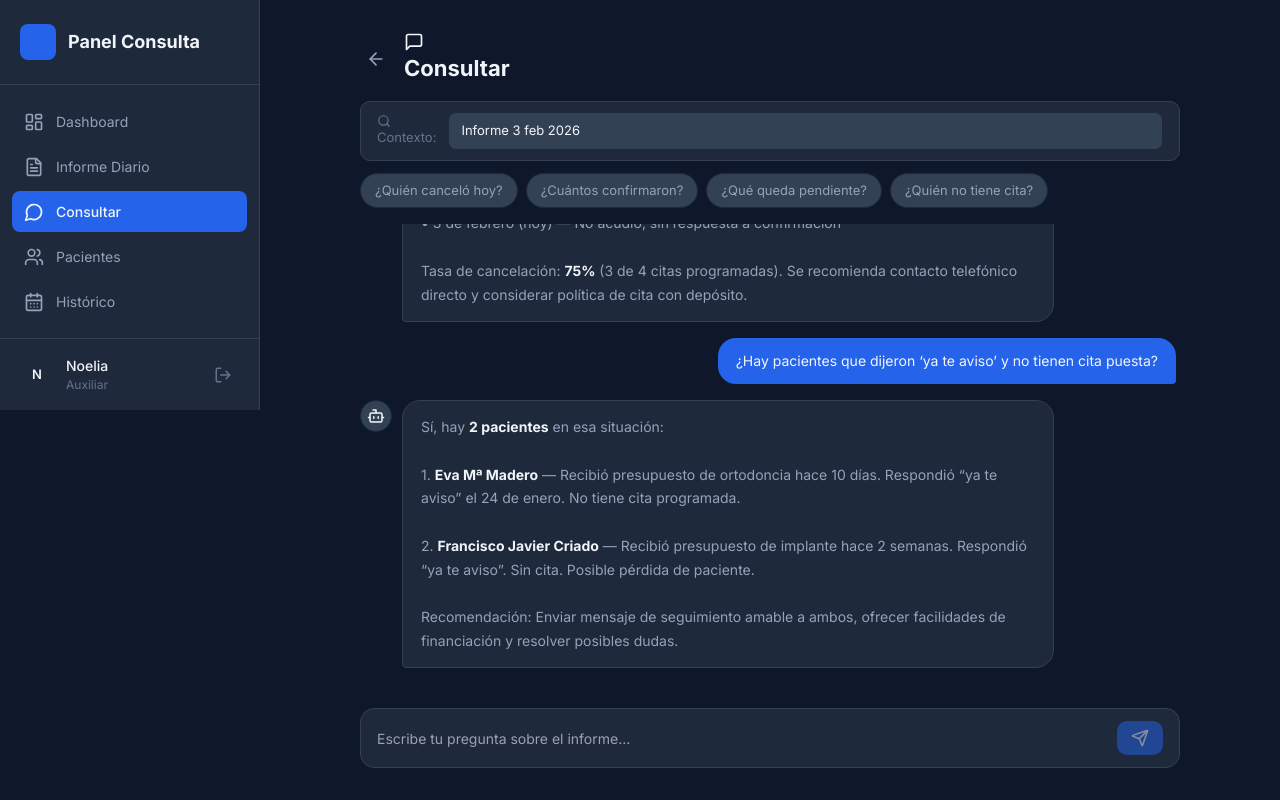
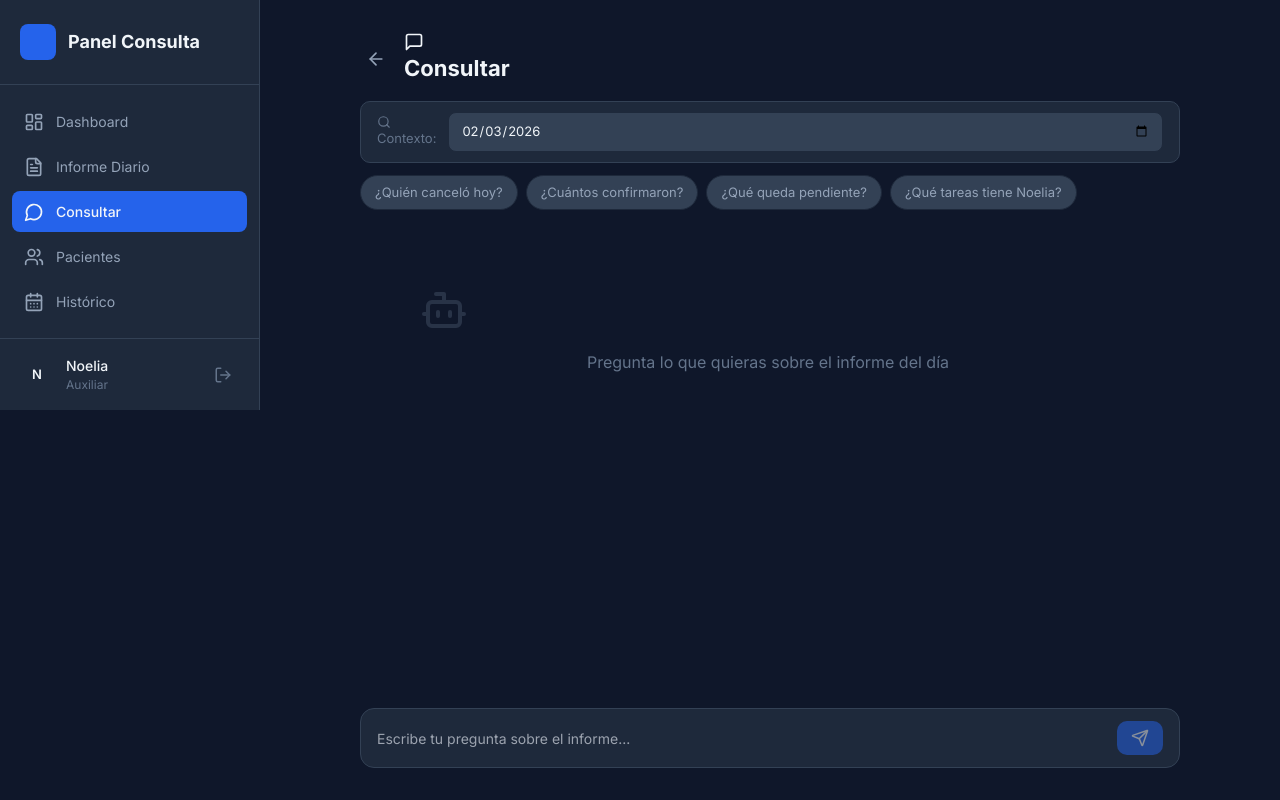
Before and after one commit to semaes111/whatsapp-clinic-dashboard, a Next.js app: page /chat in a window 1280 px wide. Built offline with nearby package versions, Linux system fonts and the light colour scheme.

Commit message:
feat: connect chat UI to real Claude API via n8n

```diff
--- a/src/app/(dashboard)/chat/page.tsx
+++ b/src/app/(dashboard)/chat/page.tsx
@@ -6,251 +6,54 @@ import {
   ArrowLeft,
   Send,
   Bot,
-  User,
-  ChevronDown,
   Search,
   MessageSquare,
+  Loader2,
 } from "lucide-react";
-
-/* ------------------------------------------------------------------ */
-/*  TYPES                                                              */
-/* ------------------------------------------------------------------ */
 
 interface ChatMessage {
   id: number;
   role: "user" | "assistant";
   text: string;
+  loading?: boolean;
 }
 
-/* ------------------------------------------------------------------ */
-/*  MOCK DATA                                                          */
-/* ------------------------------------------------------------------ */
-
 const suggestedQuestions = [
-  "\u00bfQui\u00e9n cancel\u00f3 hoy?",
-  "\u00bfCu\u00e1ntos confirmaron?",
-  "\u00bfQu\u00e9 queda pendiente?",
-  "\u00bfQui\u00e9n no tiene cita?",
+  "¿Quién canceló hoy?",
+  "¿Cuántos confirmaron?",
+  "¿Qué queda pendiente?",
+  "¿Qué tareas tiene Noelia?",
 ];
 
-const initialMessages: ChatMessage[] = [
-  {
-    id: 1,
-    role: "user",
-    text: "\u00bfQui\u00e9n cancel\u00f3 hoy y por qu\u00e9?",
-  },
-  {
-    id: 2,
-    role: "assistant",
-    text: "Hoy hubo 2 cancelaciones:\n\n1. **Yolanda Rubi** \u2014 Cancel\u00f3 por motivos personales. Ya se ha reagendado su cita para el 11 de febrero.\n\n2. **Elena Aguado** \u2014 No acudi\u00f3 a su cita y no respondi\u00f3 a los mensajes de confirmaci\u00f3n. No tiene nueva cita asignada. Es la tercera cancelaci\u00f3n en los \u00faltimos 2 meses. Requiere seguimiento prioritario.",
-  },
-  {
-    id: 3,
-    role: "user",
-    text: "\u00bfCu\u00e1ntas veces ha cancelado Elena en los \u00faltimos 3 meses?",
-  },
-  {
-    id: 4,
-    role: "assistant",
-    text: "**Elena Aguado** ha cancelado **3 veces** en los \u00faltimos 3 meses:\n\n\u2022 5 de diciembre \u2014 Cancel\u00f3 el mismo d\u00eda (motivo: \u201cno puedo ir\u201d)\n\u2022 14 de enero \u2014 No acudi\u00f3, no avis\u00f3\n\u2022 3 de febrero (hoy) \u2014 No acudi\u00f3, sin respuesta a confirmaci\u00f3n\n\nTasa de cancelaci\u00f3n: **75%** (3 de 4 citas programadas). Se recomienda contacto telef\u00f3nico directo y considerar pol\u00edtica de cita con dep\u00f3sito.",
-  },
-  {
-    id: 5,
-    role: "user",
-    text: "\u00bfHay pacientes que dijeron \u2018ya te aviso\u2019 y no tienen cita puesta?",
-  },
-  {
-    id: 6,
-    role: "assistant",
-    text: "S\u00ed, hay **2 pacientes** en esa situaci\u00f3n:\n\n1. **Eva M\u00aa Madero** \u2014 Recibi\u00f3 presupuesto de ortodoncia hace 10 d\u00edas. Respondi\u00f3 \u201cya te aviso\u201d el 24 de enero. No tiene cita programada.\n\n2. **Francisco Javier Criado** \u2014 Recibi\u00f3 presupuesto de implante hace 2 semanas. Respondi\u00f3 \u201cya te aviso\u201d. Sin cita. Posible p\u00e9rdida de paciente.\n\nRecomendaci\u00f3n: Enviar mensaje de seguimiento amable a ambos, ofrecer facilidades de financiaci\u00f3n y resolver posibles dudas.",
-  },
-];
-
-/* ------------------------------------------------------------------ */
-/*  STYLES                                                             */
-/* ------------------------------------------------------------------ */
-
 const styles: Record<string, React.CSSProperties> = {
-  page: {
-    display: "flex",
-    flexDirection: "column",
-    height: "calc(100vh - 64px)",
-    maxWidth: 820,
-    margin: "0 auto",
-  },
-  headerRow: {
-    display: "flex",
-    alignItems: "center",
-    gap: 12,
-    marginBottom: 16,
-    flexShrink: 0,
-  },
-  backBtn: {
-    background: "none",
-    border: "none",
-    color: "var(--text-secondary)",
-    cursor: "pointer",
-    padding: 6,
-    borderRadius: 6,
-    display: "flex",
-    alignItems: "center",
-  },
-  title: {
-    fontSize: 22,
-    fontWeight: 700,
-    color: "var(--text-primary)",
-    flex: 1,
-  },
-  contextBar: {
-    display: "flex",
-    alignItems: "center",
-    gap: 12,
-    padding: "10px 16px",
-    backgroundColor: "var(--bg-card)",
-    border: "1px solid var(--border)",
-    borderRadius: 10,
-    marginBottom: 12,
-    flexShrink: 0,
-  },
-  contextLabel: {
-    fontSize: 13,
-    color: "var(--text-muted)",
-    whiteSpace: "nowrap" as const,
-  },
-  select: {
-    flex: 1,
-    backgroundColor: "var(--bg-surface)",
-    border: "1px solid var(--border-light)",
-    borderRadius: 8,
-    padding: "8px 12px",
-    color: "var(--text-primary)",
-    fontSize: 13,
-    outline: "none",
-    cursor: "pointer",
-    appearance: "none" as const,
-    backgroundImage: "none",
-  },
-  chipsRow: {
-    display: "flex",
-    gap: 8,
-    flexWrap: "wrap" as const,
-    marginBottom: 16,
-    flexShrink: 0,
-  },
-  chip: {
-    padding: "7px 14px",
-    backgroundColor: "var(--bg-surface)",
-    border: "1px solid var(--border-light)",
-    borderRadius: 20,
-    fontSize: 13,
-    color: "var(--text-secondary)",
-    cursor: "pointer",
-    transition: "all 0.15s",
-    whiteSpace: "nowrap" as const,
-  },
-  messagesArea: {
-    flex: 1,
-    overflowY: "auto" as const,
-    paddingRight: 4,
-    display: "flex",
-    flexDirection: "column" as const,
-    gap: 16,
-    paddingBottom: 16,
-  },
-  userBubble: {
-    alignSelf: "flex-end",
-    backgroundColor: "var(--accent)",
-    color: "var(--white)",
-    padding: "12px 18px",
-    borderRadius: "18px 18px 4px 18px",
-    maxWidth: "75%",
-    fontSize: 14,
-    lineHeight: 1.6,
-    whiteSpace: "pre-wrap" as const,
-  },
-  aiBubbleRow: {
-    display: "flex",
-    alignItems: "flex-start",
-    gap: 10,
-    maxWidth: "85%",
-  },
-  aiAvatar: {
-    width: 32,
-    height: 32,
-    borderRadius: "50%",
-    backgroundColor: "var(--bg-surface)",
-    border: "1px solid var(--border-light)",
-    display: "flex",
-    alignItems: "center",
-    justifyContent: "center",
-    flexShrink: 0,
-  },
-  aiBubble: {
-    backgroundColor: "var(--bg-card)",
-    border: "1px solid var(--border)",
-    color: "var(--text-secondary)",
-    padding: "14px 18px",
-    borderRadius: "18px 18px 18px 4px",
-    fontSize: 14,
-    lineHeight: 1.7,
-    whiteSpace: "pre-wrap" as const,
-  },
-  inputBar: {
-    display: "flex",
-    alignItems: "center",
-    gap: 10,
-    padding: "12px 16px",
-    backgroundColor: "var(--bg-card)",
-    border: "1px solid var(--border)",
-    borderRadius: 14,
-    marginTop: 8,
-    flexShrink: 0,
-  },
-  input: {
-    flex: 1,
-    background: "none",
-    border: "none",
-    outline: "none",
-    color: "var(--text-primary)",
-    fontSize: 14,
-    padding: "4px 0",
-  },
-  sendBtn: {
-    backgroundColor: "var(--accent)",
-    border: "none",
-    borderRadius: 10,
-    padding: "8px 14px",
-    cursor: "pointer",
-    display: "flex",
-    alignItems: "center",
-    justifyContent: "center",
-    color: "var(--white)",
-    transition: "background 0.15s",
-  },
+  page: { display: "flex", flexDirection: "column", height: "calc(100vh - 64px)", maxWidth: 820, margin: "0 auto" },
+  headerRow: { display: "flex", alignItems: "center", gap: 12, marginBottom: 16, flexShrink: 0 },
+  backBtn: { background: "none", border: "none", color: "var(--text-secondary)", cursor: "pointer", padding: 6, borderRadius: 6, display: "flex", alignItems: "center" },
+  title: { fontSize: 22, fontWeight: 700, color: "var(--text-primary)", flex: 1 },
+  contextBar: { display: "flex", alignItems: "center", gap: 12, padding: "10px 16px", backgroundColor: "var(--bg-card)", border: "1px solid var(--border)", borderRadius: 10, marginBottom: 12, flexShrink: 0 },
+  contextLabel: { fontSize: 13, color: "var(--text-muted)", whiteSpace: "nowrap" as const },
+  dateInput: { flex: 1, backgroundColor: "var(--bg-surface)", border: "1px solid var(--border-light)", borderRadius: 8, padding: "8px 12px", color: "var(--text-primary)", fontSize: 13, outline: "none" },
+  chipsRow: { display: "flex", gap: 8, flexWrap: "wrap" as const, marginBottom: 16, flexShrink: 0 },
+  chip: { padding: "7px 14px", backgroundColor: "var(--bg-surface)", border: "1px solid var(--border-light)", borderRadius: 20, fontSize: 13, color: "var(--text-secondary)", cursor: "pointer", transition: "all 0.15s", whiteSpace: "nowrap" as const },
+  messagesArea: { flex: 1, overflowY: "auto" as const, paddingRight: 4, display: "flex", flexDirection: "column" as const, gap: 16, paddingBottom: 16 },
+  userBubble: { alignSelf: "flex-end", backgroundColor: "var(--accent)", color: "var(--white)", padding: "12px 18px", borderRadius: "18px 18px 4px 18px", maxWidth: "75%", fontSize: 14, lineHeight: 1.6, whiteSpace: "pre-wrap" as const },
+  aiBubbleRow: { display: "flex", alignItems: "flex-start", gap: 10, maxWidth: "85%" },
+  aiAvatar: { width: 32, height: 32, borderRadius: "50%", backgroundColor: "var(--bg-surface)", border: "1px solid var(--border-light)", display: "flex", alignItems: "center", justifyContent: "center", flexShrink: 0 },
+  aiBubble: { backgroundColor: "var(--bg-card)", border: "1px solid var(--border)", color: "var(--text-secondary)", padding: "14px 18px", borderRadius: "18px 18px 18px 4px", fontSize: 14, lineHeight: 1.7, whiteSpace: "pre-wrap" as const },
+  inputBar: { display: "flex", alignItems: "center", gap: 10, padding: "12px 16px", backgroundColor: "var(--bg-card)", border: "1px solid var(--border)", borderRadius: 14, marginTop: 8, flexShrink: 0 },
+  input: { flex: 1, background: "none", border: "none", outline: "none", color: "var(--text-primary)", fontSize: 14, padding: "4px 0" },
+  sendBtn: { backgroundColor: "var(--accent)", border: "none", borderRadius: 10, padding: "8px 14px", cursor: "pointer", display: "flex", alignItems: "center", justifyContent: "center", color: "var(--white)", transition: "background 0.15s" },
 };
 
-/* ------------------------------------------------------------------ */
-/*  HELPERS                                                            */
-/* ------------------------------------------------------------------ */
-
 function renderFormattedText(text: string) {
-  // Very simple markdown-like rendering for bold
   const parts = text.split(/(\*\*[^*]+\*\*)/g);
   return parts.map((part, i) => {
     if (part.startsWith("**") && part.endsWith("**")) {
-      return (
-        <strong key={i} style={{ color: "var(--text-primary)" }}>
-          {part.slice(2, -2)}
-        </strong>
-      );
+      return <strong key={i} style={{ color: "var(--text-primary)" }}>{part.slice(2, -2)}</strong>;
     }
     return <span key={i}>{part}</span>;
   });
 }
-
-/* ------------------------------------------------------------------ */
-/*  COMPONENT                                                          */
-/* ------------------------------------------------------------------ */
 
 export default function ChatPage() {
   return (
@@ -263,40 +66,59 @@ export default function ChatPage() {
 function ChatPageInner() {
   const router = useRouter();
   const searchParams = useSearchParams();
-  const reportDate = searchParams.get("report") || "2026-02-03";
+  const reportDate = searchParams.get("report") || new Date().toISOString().split("T")[0];
 
-  const [messages, setMessages] = useState<ChatMessage[]>(initialMessages);
+  const [messages, setMessages] = useState<ChatMessage[]>([]);
   const [input, setInput] = useState("");
   const [contextDate, setContextDate] = useState(reportDate);
+  const [sending, setSending] = useState(false);
   const messagesEndRef = useRef<HTMLDivElement>(null);
 
   useEffect(() => {
     messagesEndRef.current?.scrollIntoView({ behavior: "smooth" });
   }, [messages]);
 
-  const handleSend = () => {
-    const text = input.trim();
-    if (!text) return;
+  const sendMessage = async (text: string) => {
+    if (!text.trim() || sending) return;
 
-    const userMsg: ChatMessage = {
-      id: Date.now(),
-      role: "user",
-      text,
-    };
+    const userMsg: ChatMessage = { id: Date.now(), role: "user", text };
+    const loadingMsg: ChatMessage = { id: Date.now() + 1, role: "assistant", text: "Analizando...", loading: true };
 
-    const aiMsg: ChatMessage = {
-      id: Date.now() + 1,
-      role: "assistant",
-      text: `Procesando tu consulta sobre el informe del ${contextDate}...\n\nEsta es una respuesta de ejemplo. En produccion, la IA analizaria las conversaciones y datos del dia para darte una respuesta precisa.`,
-    };
+    setMessages((prev) => [...prev, userMsg, loadingMsg]);
+    setInput("");
+    setSending(true);
 
-    setMessages((prev) => [...prev, userMsg, aiMsg]);
-    setInput("");
+    try {
+      const res = await fetch("/api/chat", {
+        method: "POST",
+        headers: { "Content-Type": "application/json" },
+        body: JSON.stringify({
+          question: text,
+          context_type: "report",
+          context_id: contextDate,
+        }),
+      });
+
+      const data = await res.json();
+      const answer = data.answer || "Sin respuesta.";
+
+      setMessages((prev) =>
+        prev.map((m) =>
+          m.id === loadingMsg.id ? { ...m, text: answer, loading: false } : m
+        )
+      );
+    } catch {
+      setMessages((prev) =>
+        prev.map((m) =>
+          m.id === loadingMsg.id ? { ...m, text: "Error de conexión. Inténtalo de nuevo.", loading: false } : m
+        )
+      );
+    } finally {
+      setSending(false);
+    }
   };
 
-  const handleChipClick = (question: string) => {
-    setInput(question);
-  };
+  const handleSend = () => sendMessage(input);
 
   const handleKeyDown = (e: React.KeyboardEvent) => {
     if (e.key === "Enter" && !e.shiftKey) {
@@ -307,90 +129,64 @@ function ChatPageInner() {
 
   return (
     <div style={styles.page}>
-      {/* ---- HEADER ---- */}
       <div style={styles.headerRow}>
-        <button
-          style={styles.backBtn}
-          onClick={() => router.back()}
-          title="Volver"
-        >
-          <ArrowLeft size={20} />
-        </button>
+        <button style={styles.backBtn} onClick={() => router.back()} title="Volver"><ArrowLeft size={20} /></button>
         <h1 style={styles.title}>
-          <MessageSquare
-            size={20}
-            style={{ marginRight: 8, verticalAlign: "middle", color: "var(--accent-light)" }}
-          />
+          <MessageSquare size={20} style={{ marginRight: 8, verticalAlign: "middle", color: "var(--accent-light)" }} />
           Consultar
         </h1>
       </div>
 
-      {/* ---- CONTEXT SELECTOR ---- */}
       <div style={styles.contextBar}>
         <span style={styles.contextLabel}>
           <Search size={14} style={{ marginRight: 6, verticalAlign: "middle" }} />
           Contexto:
         </span>
-        <select
+        <input
+          type="date"
           value={contextDate}
           onChange={(e) => setContextDate(e.target.value)}
-          style={styles.select}
-        >
-          <option value="2026-02-03">Informe 3 feb 2026</option>
-          <option value="2026-02-02">Informe 2 feb 2026</option>
-          <option value="2026-02-01">Informe 1 feb 2026</option>
-          <option value="2026-01-31">Informe 31 ene 2026</option>
-        </select>
+          style={styles.dateInput}
+        />
       </div>
 
-      {/* ---- SUGGESTED QUESTIONS ---- */}
       <div style={styles.chipsRow}>
         {suggestedQuestions.map((q, i) => (
           <button
             key={i}
             style={styles.chip}
-            onClick={() => handleChipClick(q)}
-            onMouseEnter={(e) => {
-              e.currentTarget.style.backgroundColor = "var(--bg-hover)";
-              e.currentTarget.style.borderColor = "var(--accent)";
-              e.currentTarget.style.color = "var(--text-primary)";
-            }}
-            onMouseLeave={(e) => {
-              e.currentTarget.style.backgroundColor = "var(--bg-surface)";
-              e.currentTarget.style.borderColor = "var(--border-light)";
-              e.currentTarget.style.color = "var(--text-secondary)";
-            }}
+            onClick={() => sendMessage(q)}
+            onMouseEnter={(e) => { e.currentTarget.style.backgroundColor = "var(--bg-hover)"; e.currentTarget.style.borderColor = "var(--accent)"; }}
+            onMouseLeave={(e) => { e.currentTarget.style.backgroundColor = "var(--bg-surface)"; e.currentTarget.style.borderColor = "var(--border-light)"; }}
           >
             {q}
           </button>
         ))}
       </div>
 
-      {/* ---- MESSAGES ---- */}
       <div style={styles.messagesArea}>
+        {messages.length === 0 && (
+          <div style={{ textAlign: "center", padding: 60, color: "var(--text-muted)" }}>
+            <Bot size={48} style={{ marginBottom: 16, opacity: 0.3 }} />
+            <p>Pregunta lo que quieras sobre el informe del día</p>
+          </div>
+        )}
         {messages.map((msg) => {
           if (msg.role === "user") {
-            return (
-              <div key={msg.id} style={styles.userBubble}>
-                {msg.text}
-              </div>
-            );
+            return <div key={msg.id} style={styles.userBubble}>{msg.text}</div>;
           }
           return (
             <div key={msg.id} style={styles.aiBubbleRow}>
               <div style={styles.aiAvatar}>
-                <Bot size={18} style={{ color: "var(--accent-light)" }} />
+                {msg.loading ? <Loader2 size={18} style={{ color: "var(--accent-light)", animation: "spin 1s linear infinite" }} /> : <Bot size={18} style={{ color: "var(--accent-light)" }} />}
               </div>
-              <div style={styles.aiBubble}>
-                {renderFormattedText(msg.text)}
-              </div>
+              <div style={styles.aiBubble}>{renderFormattedText(msg.text)}</div>
             </div>
           );
         })}
         <div ref={messagesEndRef} />
       </div>
 
-      {/* ---- INPUT BAR ---- */}
       <div style={styles.inputBar}>
         <input
           style={styles.input}
@@ -398,25 +194,18 @@ function ChatPageInner() {
           value={input}
           onChange={(e) => setInput(e.target.value)}
           onKeyDown={handleKeyDown}
+          disabled={sending}
         />
         <button
-          style={{
-            ...styles.sendBtn,
-            opacity: input.trim() ? 1 : 0.5,
-          }}
+          style={{ ...styles.sendBtn, opacity: input.trim() && !sending ? 1 : 0.5 }}
           onClick={handleSend}
-          disabled={!input.trim()}
-          onMouseEnter={(e) => {
-            if (input.trim())
-              e.currentTarget.style.backgroundColor = "var(--accent-light)";
-          }}
-          onMouseLeave={(e) => {
-            e.currentTarget.style.backgroundColor = "var(--accent)";
-          }}
+          disabled={!input.trim() || sending}
         >
           <Send size={18} />
         </button>
       </div>
+
+      <style>{`@keyframes spin { from { transform: rotate(0deg); } to { transform: rotate(360deg); } }`}</style>
     </div>
   );
 }
```
